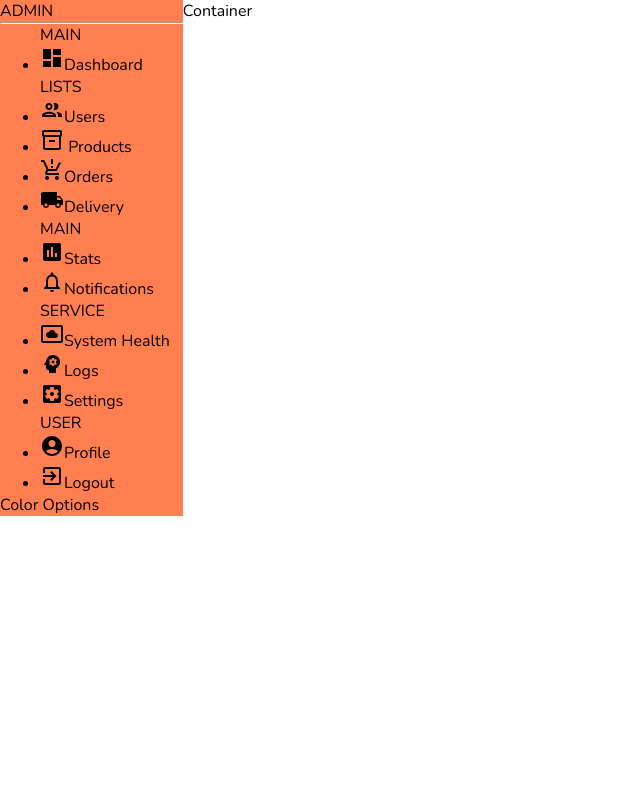
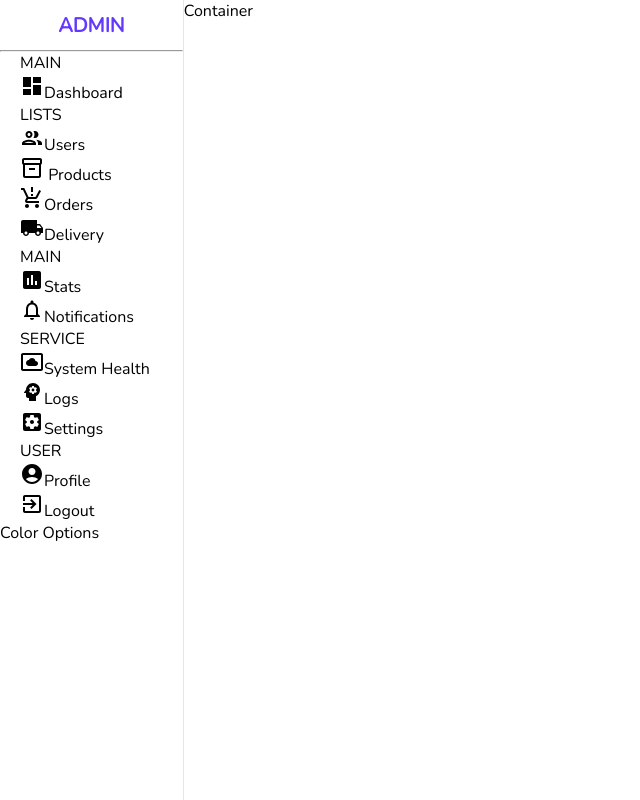
Before and after one commit to DismasNgoda/dashboard, a React (Create React App) app: page / in a window 1280 px wide. Shown: the whole page, without its empty margins (0-640 px from the left). Built offline with nearby package versions, Linux system fonts and the light colour scheme.

Commit message:
adds material ui items

```diff
--- a/src/components/sidebar/sidebar.scss
+++ b/src/components/sidebar/sidebar.scss
@@ -1,4 +1,30 @@
 .sidebar{
-    background-color: coral;
+    // background-color: coral;
+    border-right: 0.5px solid rgb(233, 228, 228);
+    min-height: 100vh;
     flex: 1;
+    .top{
+        display: flex;
+        align-items: center;
+        justify-content: center;
+        height: 50px;
+        .logo{
+            font-size: 20px;
+            font-weight: bold;
+            color: #6439ff;
+        }
+    }
+    hr{
+        border-right: 0.2px solid rgb(245, 239, 239);
+    }
+
+    .center {
+        padding-left: 20px;
+
+        ul{
+            list-style: none;
+            padding: 0;
+            margin: 0;
+        }
+    }
 }
```
